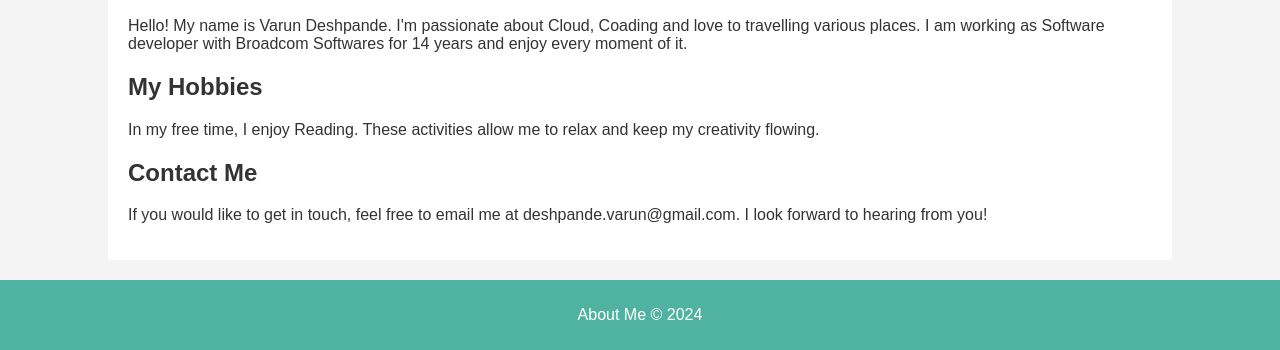
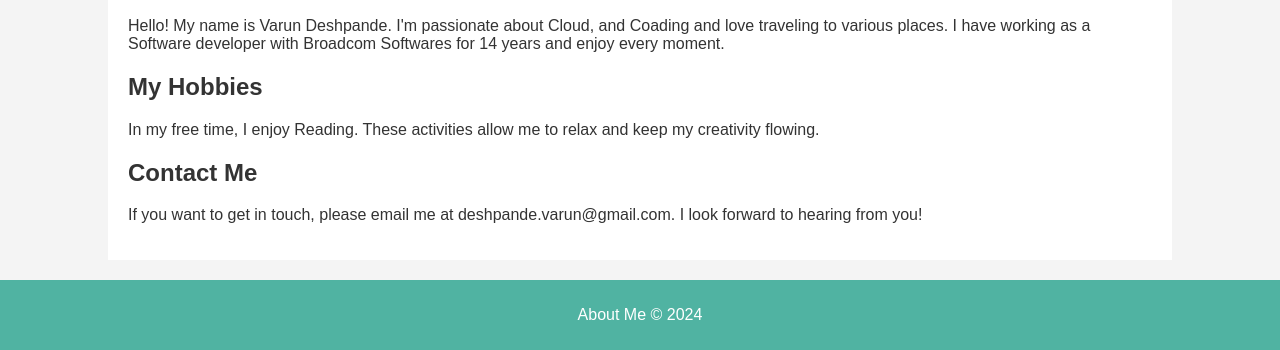
Before and after one commit to VarunRaje/varunraje.github.io, a plain HTML site: page index.html in a window 1280 px wide. Shown: the part 574-924 px from the top of the page. Drawn offline with Linux system fonts and the light colour scheme.

Commit message:
Update index.html

```diff
--- a/index.html
+++ b/index.html
@@ -102,7 +102,7 @@
     <div id="main" class="container">
         <section id="about">
             <h2>About Me</h2>
-            <p>Hello! My name is Varun Deshpande. I'm passionate about Cloud, Coading and love to travelling various places. I am working as Software developer with Broadcom Softwares for 14 years and enjoy every moment of it.</p>
+            <p>Hello! My name is Varun Deshpande. I'm passionate about Cloud, and Coading and love traveling to various places. I have working as a Software developer with Broadcom Softwares for 14 years and enjoy every moment.</p>
         </section>
 
         <section id="hobbies">
@@ -112,7 +112,7 @@
 
         <section id="contact">
             <h2>Contact Me</h2>
-            <p>If you would like to get in touch, feel free to email me at deshpande.varun@gmail.com. I look forward to hearing from you!</p>
+            <p>If you want to get in touch, please email me at deshpande.varun@gmail.com. I look forward to hearing from you!</p>
         </section>
     </div>
 
```
